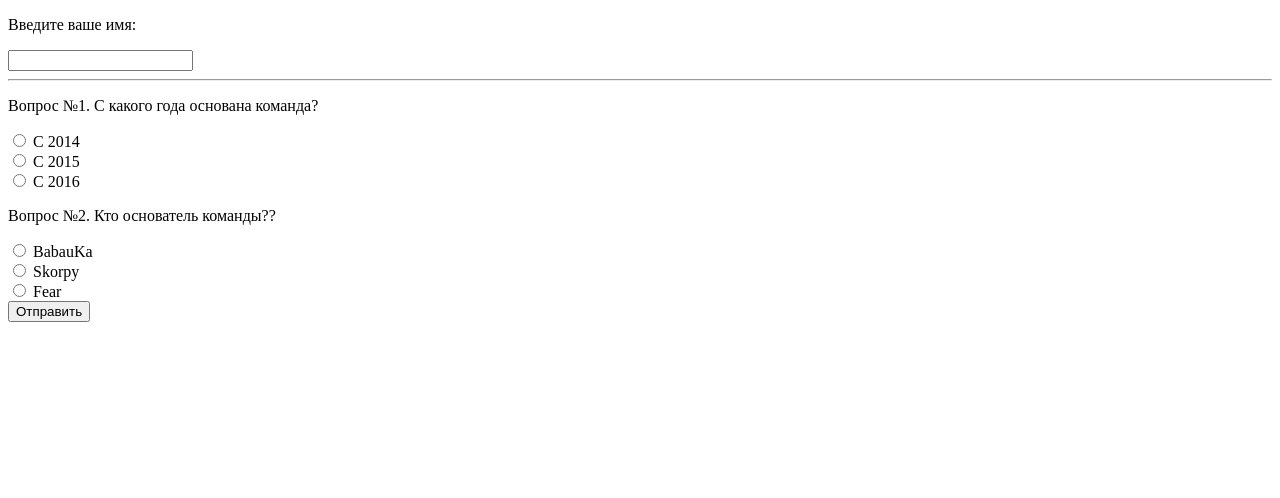
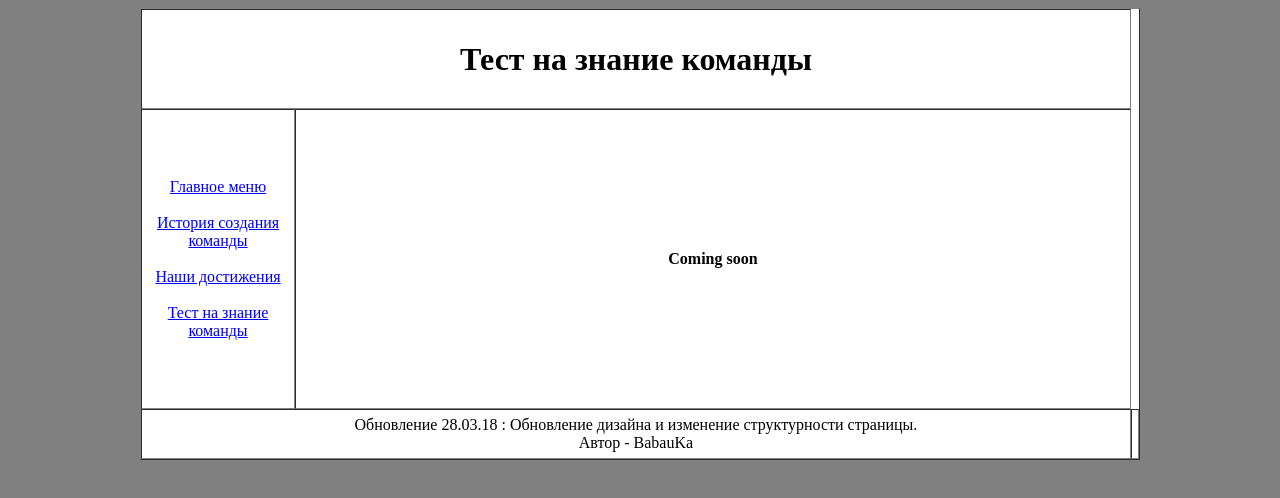
Before and after one commit to BabauKa/Website-TeamInferniaLs-, a plain HTML site: page pages/test.html in a window 1280 px wide. Drawn offline with Linux system fonts and the light colour scheme.

Commit message:
Update 28.03.2018

```diff
--- a/pages/test.html
+++ b/pages/test.html
@@ -1,24 +1,38 @@
-<!doctype html>
+<!DOCTYPE html>
 <html>
-<head>
-<meta charset="utf-8">
-<title>Тест на знание</title>
-</head>
 
-<body>
-<form>
-	  <p> Введите ваше имя: </p>
-	  <input type="text" name="name" />
-	  <hr>
-	  <p> Вопрос №1. С какого года основана команда? </p>
-	  <input type="radio" name="q1" value="1"/> С 2014 <br>
-	  <input type="radio" name="q1" value="2"/> C 2015 <br>
-	  <input type="radio" name="q1" value="3"/> С 2016 <br>
-	  <p> Вопрос №2. Кто основатель команды?? </p>
-	  <input type="radio" name="q2" value="1"/> BabauKa <br>
-	  <input type="radio" name="q2" value="2"/> Skorpy <br>
-	  <input type="radio" name="q2" value="3"/> Fear <br>
-  <input type="submit" value="Отправить"/>
-</form>
-</body>
+  <head>
+
+    <meta charset="utf-8">
+    <title> Team InferniaLs - Тест на знание команды </title>
+    <style type="text/css"> body {background-color: gray} table {background-color:white} </style>
+  </head>
+
+  <body>
+
+    <table border="1" cellspacing="0" align="center" width="1000px">
+
+	  <!-- Заголовок -->
+	  <tr height="100px">
+	    <td colspan="2" align="center"> <h1> Тест на знание команды </h1> </td>
+	  </tr>
+
+	  <!-- Сам состав команды и меню -->
+	  <tr height="300px">
+	    <td width="150px" align="center">  <a href="../pages/index.html"> Главное меню </a> <br> <br>
+		<a href="../pages/history.html"> История создания команды </a> <br> <br>
+		<a href="../pages/dostig.html"> Наши достижения </a> <br> <br>
+		<a href="../pages/test.html"> Тест на знание команды </a>
+		</td>
+
+		<td align="center"> <b> Coming soon </b> </td>
+	  </tr>
+
+	  <!-- description and more information about website and creator -->
+	  <tr height="50px">
+	    <td colspan="2" align="center"> Обновление 28.03.18 : Обновление дизайна и изменение структурности страницы. <br> Автор - BabauKa <td>
+	  </tr>
+	</table>
+
+  </body>
 </html>
```
Also changed, not shown: pages/dostig.html (+35 -8 lines), pages/history.html (added, +43 -0 lines), pages/historypage.html (deleted, +0 -13 lines), pages/index.html (renamed from pages/mainpage.html, +4 -4 lines), pages/sostav.html (+40 -9 lines), 1 other file.
